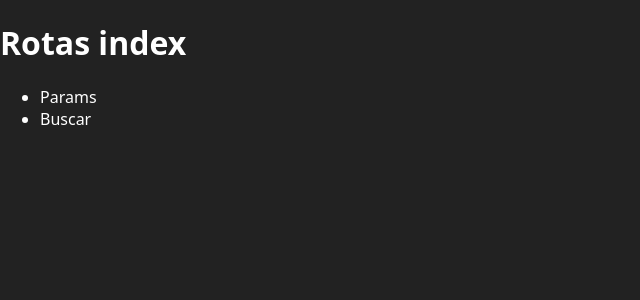
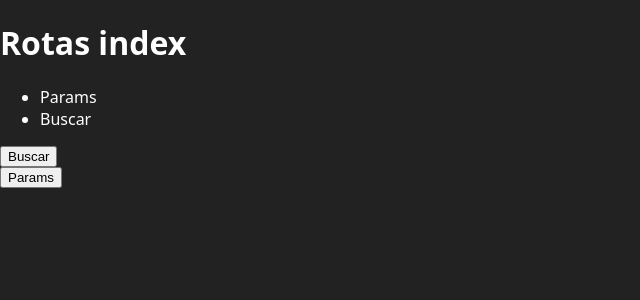
Before and after one commit to ivanProgramador/exercicios, a Next.js app: page /rotas in a window 1280 px wide. Shown: the top 300 px of the page, without its empty margins (0-640 px from the left). Built offline with nearby package versions, Linux system fonts and the light colour scheme.

Commit message:
finished route classes

```diff
--- a/pages/rotas/index.jsx
+++ b/pages/rotas/index.jsx
@@ -1,20 +1,26 @@
 import Link from "next/link"
+import router,{ useRouter} from "next/router"
 
 /*
-No caso para navegção entre páginas o Next possui o componente Link
+No caso para navegação entre páginas o Next possui o componente Link
 esse componente recebe como parametro o href que contem a url que será
 acionada e dessa forma qualquer elemento html sej ele paragrafo,div,imagem
-que estiver dentro desse componete automáticamente se torna um link
+que estiver dentro desse componente automáticamente se torna um link
 para a rota
-que está descrita no parametro href.
+que está descrita no parâmetro href.
 
 */
 
+export default function rotas(){
 
-export default function rotas(){
+
+
+
+
     return(
         <div>
             <h1>Rotas index</h1>
+
             <ul>
                 <Link href="/rotas/params?id=123&nome=maria" >
                    <li>Params</li>
@@ -22,8 +28,19 @@ export default function rotas(){
                 <Link href="/rotas/123/buscar">
                    <li>Buscar</li>
                 </Link>
+            </ul>
 
-            </ul>
+            <div style={{display:"flex",flexDirection:"column",alignItems:"flex-start"}} >
+
+                <button onClick={()=>router.push("/rotas/123/buscar")}>Buscar</button>
+                <button onClick={()=> router.push({
+                    pathname:"rotas/params",query:{
+                        id:"123",
+                        nome:"Ana"
+                    }
+                })}>Params</button>
+
+            </div>
         </div>
     )
 }
```
